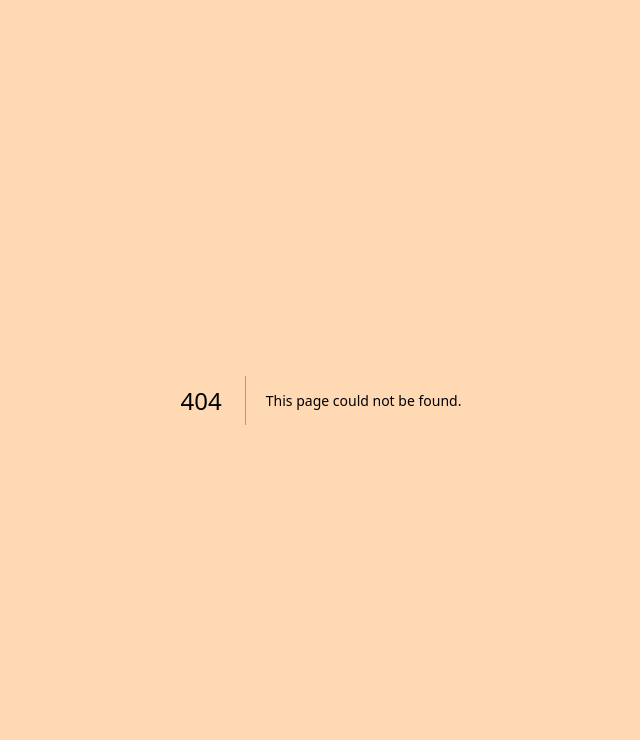
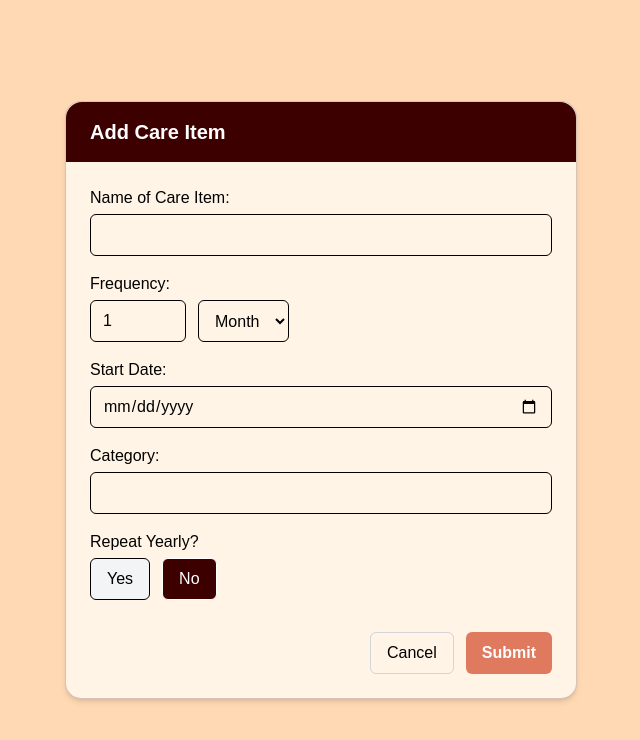
Before and after one commit to 404-Project-Not-Found/Scheduling-of-Care, a Next.js app: page /dashboard/add-care-items in a window 1280 px wide. Before the commit this address had no page. Shown: the top 740 px of the page, without its empty margins (319-959 px from the left). Built offline with nearby package versions, Linux system fonts and the light colour scheme.

Commit message:
added functional add-care-items page and display newly created items in dashboard tasks

```diff
--- /dev/null
+++ b/src/app/dashboard/add-care-items/page.tsx
@@ -0,0 +1,144 @@
+"use client";
+
+import { useState } from "react";
+import { useRouter } from "next/navigation";
+
+type Unit = "day" | "week" | "month" | "year";
+
+export default function AddCareItemPage() {
+  const [name, setName] = useState("");
+  const [frequencyValue, setFrequencyValue] = useState<number>(1);
+  const [frequencyUnit, setFrequencyUnit] = useState<Unit>("month");
+  const [startDate, setStartDate] = useState("");
+  const [category, setCategory] = useState("");
+  const [repeatYearly, setRepeatYearly] = useState(false);
+
+  const router = useRouter();
+
+  const handleSubmit = (e: React.FormEvent) => {
+    e.preventDefault();
+
+    const existing = JSON.parse(localStorage.getItem("careItems") || "[]");
+    const newItem = {
+      id: Date.now().toString(),
+      name,
+      frequencyValue,
+      frequencyUnit,
+      startDate,
+      category,
+      repeatYearly,
+    };
+    localStorage.setItem("careItems", JSON.stringify([...existing, newItem]));
+
+    // Redirect back to dashboard
+    router.push("/dashboard");
+  };
+
+  return (
+    <main className="min-h-screen flex items-center justify-center p-6">
+      <div className="bg-[#fff4e6] rounded-2xl shadow-md w-full max-w-lg border border-[#3d0000]/20">
+        <h1 className="text-xl font-semibold px-6 py-4 bg-[#3d0000] text-white rounded-t-2xl">
+          Add Care Item
+        </h1>
+
+        <form onSubmit={handleSubmit} className="p-6 space-y-4 text-black">
+          <div>
+            <label className="block mb-1 font-medium">Name of Care Item:</label>
+            <input
+              type="text"
+              value={name}
+              onChange={(e) => setName(e.target.value)}
+              className="w-full px-3 py-2 border rounded-md"
+              required
+            />
+          </div>
+
+          {/* Frequency field: number input + unit dropdown */}
+          <div>
+            <label className="block mb-1 font-medium">Frequency:</label>
+            <div className="flex gap-3">
+              <input
+                type="number"
+                min={1}
+                value={frequencyValue}
+                onChange={(e) => setFrequencyValue(Number(e.target.value))}
+                className="w-24 px-3 py-2 border rounded-md"
+                required
+              />
+
+              {/* unit selector */}
+              <select
+                value={frequencyUnit}
+                onChange={(e) => setFrequencyUnit(e.target.value as Unit)}
+                className="px-3 py-2 border rounded-md"
+              >
+                <option value="day">Day</option>
+                <option value="week">Week</option>
+                <option value="month">Month</option>
+                <option value="year">Year</option>
+              </select>
+            </div>
+          </div>
+
+          <div>
+            <label className="block mb-1 font-medium">Start Date:</label>
+            <input
+              type="date"
+              value={startDate}
+              onChange={(e) => setStartDate(e.target.value)}
+              className="w-full px-3 py-2 border rounded-md"
+              required
+            />
+          </div>
+
+          <div>
+            <label className="block mb-1 font-medium">Category:</label>
+            <input
+              type="text"
+              value={category}
+              onChange={(e) => setCategory(e.target.value)}
+              className="w-full px-3 py-2 border rounded-md"
+              required
+            />
+          </div>
+
+          <div>
+            <label className="block mb-1 font-medium">Repeat Yearly?</label>
+            <div className="flex gap-3">
+              <button
+                type="button"
+                className={`px-4 py-2 rounded-md border ${repeatYearly ? "bg-[#3d0000] text-white" : "bg-gray-100"}`}
+                onClick={() => setRepeatYearly(true)}
+              >
+                Yes
+              </button>
+              <button
+                type="button"
+                className={`px-4 py-2 rounded-md border ${!repeatYearly ? "bg-[#3d0000] text-white" : "bg-gray-100"}`}
+                onClick={() => setRepeatYearly(false)}
+              >
+                No
+              </button>
+            </div>
+          </div>
+
+          <div className="flex justify-end gap-3 pt-4">
+            <button
+              type="button"
+              className="px-4 py-2 rounded-md border border-gray-300 hover:bg-gray-100"
+              onClick={() => router.push("/dashboard")}
+            >
+              Cancel
+            </button>
+            <button
+              type="submit"
+              className="px-4 py-2 rounded-md bg-[#E07A5F] text-white font-semibold hover:bg-[#d06950]"
+            >
+              Submit
+            </button>
+          </div>
+        </form>
+      </div>
+    </main>
+  );
+}
--- a/src/components/side-menu/SideMenu.tsx
+++ b/src/components/side-menu/SideMenu.tsx
@@ -12,7 +12,7 @@ type SideMenuProps = {
 
 const defaultItems: Item[] = [
   { href: "/update-details", label: "Update your details" },
-  { href: "/dashboard/add-care-item", label: "Add Care Item" },
+  { href: "/dashboard/add-care-items", label: "Add Care Item" },
   { href: "/dashboard/edit-task", label: "Edit Task" },
   { href: "/dashboard/remove-task", label: "Remove Task" },
   { href: "/dashboard/assign-carer", label: "Assign Carer" },
@@ -40,12 +40,12 @@ export default function SideMenu({
         role="dialog"
         aria-modal="true"
         aria-label="Side menu"
-        className={`fixed left-0 top-0 z-50 h-full w-72 bg-[#F7ECD9] text-black shadow-xl
+        className={`fixed left-0 top-0 z-50 h-full w-72 bg-[#f7ecd9] text-black shadow-xl
           transform transition-transform duration-300
           ${open ? "translate-x-0" : "-translate-x-full"}`}
       >
         {/* Maroon header only */}
-        <div className="bg-[#3d0000] text-white p-4 flex items-center justify-between border-b border-black/10">
+        <div className="bg-[#3d0000] text-white p-4 flex items-center justify-between">
           <span className="font-semibold">Menu</span>
           <button
             onClick={onClose}
@@ -63,7 +63,7 @@ export default function SideMenu({
               key={it.href}
               href={it.href}
               onClick={onClose}
-              className="block px-4 py-3 rounded-lg hover:bg-black/10 focus:outline-none focus:ring-2 focus:ring-[#3d0000]/40"
+              className="block px-4 py-3 rounded-lg hover:bg-black/10"
             >
               {it.label}
             </Link>
--- a/src/components/tasks/TasksPanel.tsx
+++ b/src/components/tasks/TasksPanel.tsx
@@ -1,16 +1,42 @@
 "use client";
 
+import { useEffect, useState } from "react";
 import TasksList from "./TasksList";
 
-const TASKS = [
+const STATIC_TASKS = [
   { id: "1", title: "Dental Appointment 9:00AM", nextDue: "22nd July 2025" },
   { id: "2", title: "Replace Toothbrush Head", nextDue: "23rd July 2025" },
 ];
 
+type CareItem = {
+  id: string;
+  name: string;
+  frequency: string;
+  startDate: string;
+  category: string;
+  repeatYearly: boolean;
+};
+
 export default function TasksPanel() {
+  const [careItems, setCareItems] = useState<CareItem[]>([]);
+
+  useEffect(() => {
+    const stored = JSON.parse(localStorage.getItem("careItems") || "[]");
+    setCareItems(stored);
+  }, []);
+
+  const mergedTasks = [
+    ...STATIC_TASKS,
+    ...careItems.map((item) => ({
+      id: item.id,
+      title: item.name,
+      nextDue: item.startDate,
+    })),
+  ];
+
   return (
     <div className="h-full flex flex-col">
-      <TasksList tasks={TASKS} />
+      <TasksList tasks={mergedTasks} />
 
       <div className="mt-4 flex justify-end">
         <button className="rounded-full px-4 py-2 bg-white text-black border">
```
